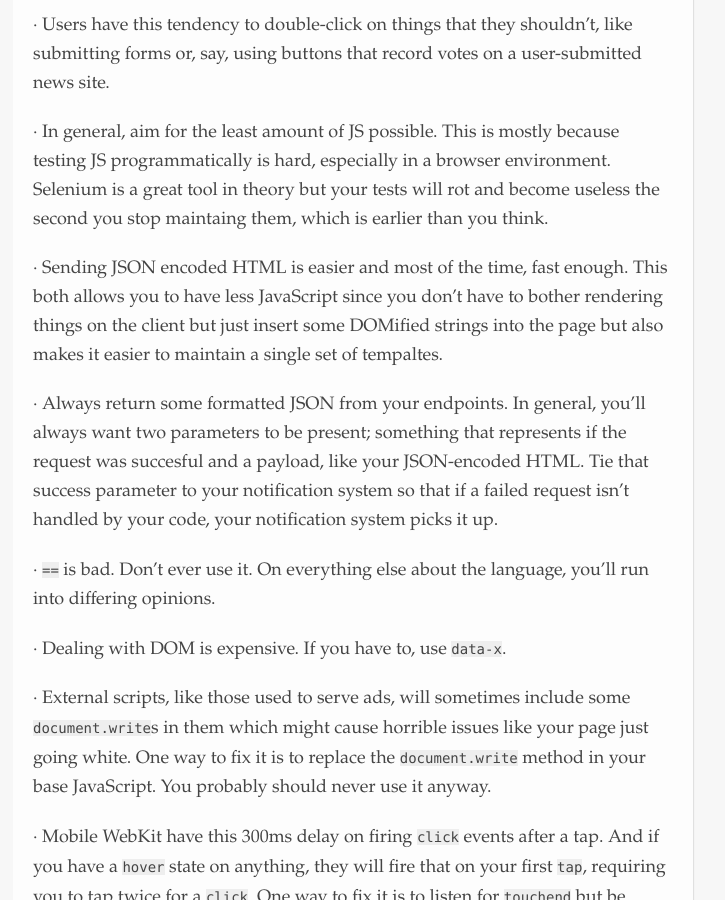
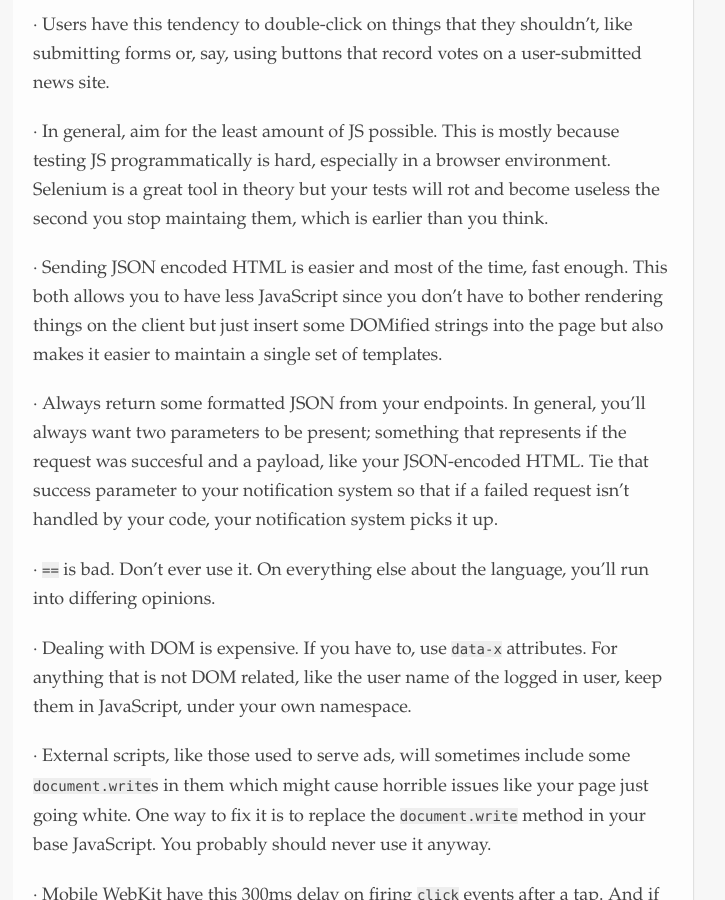
Before and after one commit to cduruk/cduruk.github.com, a Jekyll site: the page built from _posts/2012-08-23-some-web-development-tips.md, in a window 1280 px wide and 900 px high, scrolled down 2819 px. Shown: the whole window, without its empty margins (287-1012 px from the left). Built offline with Jekyll 4.4.1, drawn with Linux system fonts in a browser that asks for light colours; Markdown is read by kramdown in place of the engine named in the settings.

Commit message:
Fix some typo, add clarification

```diff
--- a/_posts/2012-08-23-some-web-development-tips.md
+++ b/_posts/2012-08-23-some-web-development-tips.md
@@ -66,13 +66,13 @@ I am hoping to keep this list as _my_ canonical list of web development tips and
 
 &middot; In general, aim for the least amount of JS possible. This is mostly because testing JS programmatically is hard, especially in a browser environment. Selenium is a great tool in theory but your tests will rot and become useless the second you stop maintaing them, which is earlier than you think.
 
-&middot; Sending JSON encoded HTML is easier and most of the time, fast enough. This both allows you to have less JavaScript since you don't have to bother rendering things on the client but just insert some DOMified strings into the page but also makes it easier to maintain a single set of tempaltes.
+&middot; Sending JSON encoded HTML is easier and most of the time, fast enough. This both allows you to have less JavaScript since you don't have to bother rendering things on the client but just insert some DOMified strings into the page but also makes it easier to maintain a single set of templates.
 
 &middot; Always return some formatted JSON from your endpoints. In general, you'll always want two parameters to be present; something that represents if the request was succesful and a payload, like your JSON-encoded HTML. Tie that success parameter to your notification system so that if a failed request isn't handled by your code, your notification system picks it up.
 
 &middot; `==` is bad. Don't ever use it. On everything else about the language, you'll run into differing opinions.
 
-&middot; Dealing with DOM is expensive. If you have to, use `data-x`.
+&middot; Dealing with DOM is expensive. If you have to, use `data-x` attributes. For anything that is not DOM related, like the user name of the logged in user, keep them in JavaScript, under your own namespace.
 
 &middot; External scripts, like those used to serve ads, will sometimes include some `document.write`s in them which might cause horrible issues like your page just going white. One way to fix it is to replace the `document.write` method in your base JavaScript. You probably should never use it anyway.
 
```
